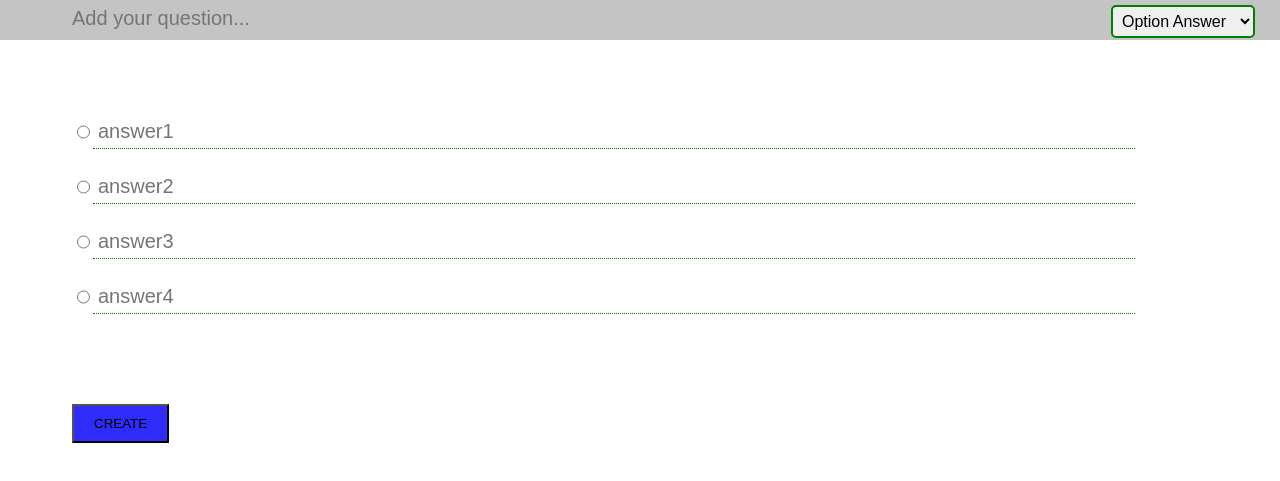
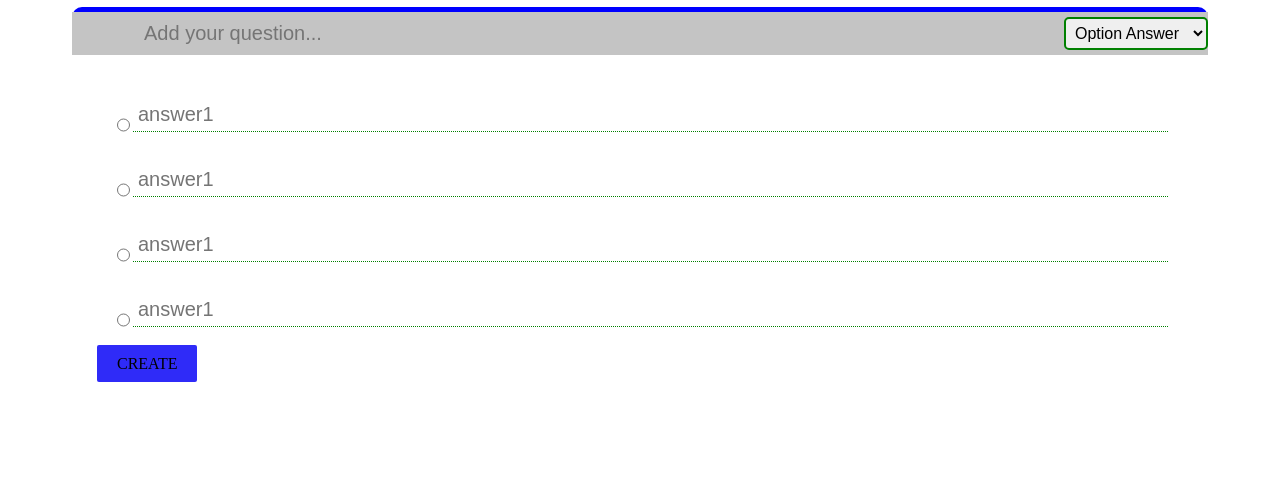
Before and after one commit to SokunbophaSovann2003/2022-QUIZ-APP-G14, a plain HTML site: page index.html in a window 1280 px wide. Shown: the part 135-616 px from the top of the page. Drawn offline with Linux system fonts and the light colour scheme.

Commit message:
#5 fix task add question code from javascript to html

```diff
--- a/css/style.css
+++ b/css/style.css
@@ -45,6 +45,7 @@ body{
 }
 
 /* Add question */
+
 .title{
     background-color:#0D08F8;
     padding-bottom: 10px;
@@ -67,6 +68,8 @@ body{
     color: white;
     font-size: 40px;
 }
+
+
 .add-question{
     width: 100%;
     border: none;
@@ -79,36 +82,46 @@ body{
 ::placeholder{
     font-size: 20px;
 }
+
 .choice{
     padding: 5px;
     font-size: 16px;
     position: absolute;
-    right: 25px;
-    margin-top: -35px;
+    right: 72px;
+    margin-top: 5px;
     border: 2px solid green;
     cursor: pointer;
     border-radius: 5px;
 }
+.type-of-input{
+    margin-bottom: -10px;
+}
 .type-answer{
-    margin: 72px 72px;
+    border-top: 5px solid blue;
+    margin: 10px 72px  10px 72px;
+    border-radius: 10px;
+}
+.input-answer{
+    margin:20px 30px 0 30px;
+    padding: 10px;
 }
 .input-group{
+    margin-top: 20px;
     display: flex;
 }
 .answer{
+    margin-top: -10px;
     border: none;
     padding: 10px 15px 5px 5px ;
     border-bottom: 1px dotted green;
     outline: none;
     font-size: 18px;
-    width: 90%;
+    width: 100%;
 }
-hr{
-    margin-left: 20px;
-}
+
 .type-of-question{
     font-size: 16px;
-    margin: 10px;
+    margin: -10px;
     cursor: pointer;
 }
 .radio{
@@ -117,6 +130,7 @@ hr{
 .create{
     background-color:#2F2BF8 ;
     padding: 10px 20px;
-    margin-left: 72px;
+    margin-left: 25px;
     cursor: pointer;
+    border-radius: 2px;
 }
--- a/index.html
+++ b/index.html
@@ -8,6 +8,43 @@
     <link rel="stylesheet" href="css/style.css">
 </head>
 <body>
+    <div class="container create-question">
+        <div class="create-question">
+            <div class="title"><button class="btn-back" id="btnBack">⇦</button>
+                <h1 class="title-create">CREATE QUESTION</h1>
+            </div>
+        </div>
+        <form class="type-answer">
+            <input class="add-question" type="text" placeholder="Add your question...">
+            <select class="choice">
+                <option class="type-of-question" id="option1" value="radio">Option Answer</option>
+                <option class="type-of-question" id="option2" value="checkbox">Multiple Choice</option>
+            </select>
+            <div class="input-answer">
+                <div class="input-group">
+                    <input type="radio" name="answer" class="type-of-input">
+                    <input type="text"class="answer" placeholder="answer1">
+                </div>
+                <br>
+                <div class="input-group">
+                    <input type="radio" name="answer" class="type-of-input">
+                    <input type="text"class="answer" placeholder="answer1">
+                </div>
+                <br>
+                <div class="input-group">
+                    <input type="radio" name="answer" class="type-of-input">
+                    <input type="text"class="answer" placeholder="answer1">
+                </div>
+                <br>
+                <div class="input-group">
+                    <input type="radio" name="answer" class="type-of-input">
+                    <input type="text"class="answer" placeholder="answer1">
+                </div>
+                <br>
+            </div>
+            <span class="create" id="create">CREATE</span>
+        </form>
+    </div>
     <script src="js/main.js"></script>
 </body>
 </html>
--- a/js/main.js
+++ b/js/main.js
@@ -3,6 +3,7 @@ let homePage = () =>{
 
     let container = document.createElement('div');
     container.className = 'container';
+    container.className = 'container_home';
     // 1. Logo
         // create element and class of elemen of logo
     let logo = document.createElement('div');
@@ -47,113 +48,18 @@ let homePage = () =>{
     ul.appendChild(li1);
     ul.appendChild(li2);
     container.appendChild(ul);
-
+    console.log(container)
 }
 // homePage()
 
 
 let createQuestion = document.querySelector("#btnCreate")
-let addQuestion = () =>{
-    let container = document.createElement('div');
-    container.className = 'container';
-    document.body.appendChild(container);
+// let addQuestion = () =>{
+//     let container = document.querySelector('.create-question');
 
-    // 1. Title of the questions
-    // create title of question
-    let titleQuestion = document.createElement('div');
-    titleQuestion.className = 'create-question';
-    let title = document.createElement('div');
-    title.className = 'title';
-    let btnBack = document.createElement('button');
-    btnBack.className = 'btn-back';
-    btnBack.innerHTML = '&#x21E6;';
-    btnBack.id="btnBack"
-    let h1 = document.createElement('h1');
-    h1.className = 'title-create'
-    h1.textContent = 'CREATE QUESTION'
-    let question = document.createElement('input');
-    question.className = 'add-question';
-    question.type = 'text';
-    question.placeholder = "Add your question...";
-        // Append it to container
-    container.appendChild(titleQuestion);
-    titleQuestion.appendChild(title);
-    title.appendChild(btnBack);
-    title.appendChild(h1);
-    titleQuestion.appendChild(question);
-    // Select type of the question
-    createChoice()
-    // Write your choice of the question
-    writeAnswers()
-    // get element to input answer and choose the correct answer
-    let choose = document.querySelector(".choice");
-    let create = document.querySelector('.create')
-    choose.addEventListener('click',changOption);
-    create.addEventListener('click', getQuestion)
-}
-let createChoice = () =>{
-    let container = document.querySelector('.container')
-    // 2. Type of the questions
-        // create elements
-    let select = document.createElement('select');
-    select.className ="choice"
-    let option1 = document.createElement('option')
-    option1.className = 'type-of-question';
-    option1.id = 'option1';
-    option1.value = 'radio';
-    option1.textContent = 'Option Answer';
-    let option2 = document.createElement('option')
-    option2.className = 'type-of-question'
-    option2.id = 'option2'
-    option2.value = 'checkbox';
-    option2.textContent = 'Multiple Choice';
-    // To append it to the container
-    select.appendChild(option1);
-    select.appendChild(option2);
-    container.appendChild(select);
+//     console.log(container)
 
-}
-
-// Function to write the write the answer
-let writeAnswers = () =>{
-    let container = document.querySelector('.container')
-    let form = document.createElement('form');
-    form.className = 'type-answer';
-    let typeOfQuestion = document.querySelector('.choice')
-    //3. Add form answer
-    for (i= 0; i <4; i++){
-        // create tag for input and answer
-        let inputGroup = document.createElement('div');
-        inputGroup.className ='input-group';
-
-        // Create element input for select type radio or checkbox
-        let input_to_select = document.createElement('input');
-        let br = document.createElement("br");
-        input_to_select.type = typeOfQuestion.value;
-        input_to_select.name = 'answer';
-        input_to_select.className = 'type-of-input';
-
-        // input text that is the answer for the question
-        let input_text = document.createElement('input');
-        input_text.type = 'text';
-        input_text.className = 'answer';
-        input_text.placeholder = 'answer' + (i+1);
-
-        // Append it to container
-        inputGroup.appendChild(input_to_select);
-        inputGroup.appendChild(input_text);
-        form.appendChild(inputGroup);
-        form.appendChild(br);
-        container.appendChild(form);
-    }
-    // 4. Create button create the question and append it to container
-    let btnCreate = document.createElement('button');
-    btnCreate.className = 'create';
-    btnCreate.id = 'create';
-    btnCreate.textContent = 'CREATE';
-    container.appendChild(btnCreate);
-}
-
+// }
 // Function to change the type of the question when the user want
 function changOption(){
     let inputAnswer = document.querySelectorAll('.type-of-input');
@@ -167,7 +73,6 @@ function changOption(){
         }
     }
 }
-
 
 // Get value from the input question====================
 let getQuestion = () =>{
@@ -184,17 +89,19 @@ let getQuestion = () =>{
         }
     }
     let corrected_answer = 1
+    let choose_answer = false
     for (let i = 0; i < selects.length; i++){
         if (selects[i].checked){
             dataList['crection'+"_" + corrected_answer] = answers[i].value
+            choose_answer = true
             corrected_answer += 1
         }
     }
+
     // Alert to tell user when the user don't complete all the condition
-    if (titleQuestion.value !== "" && answers[0].value !== "" && answers[1].value !== ""&& answers[1].value !== ""&& answers[3].value !== ""){
+    if (titleQuestion.value !== "" && answers[0].value !== "" && answers[1].value !== ""&& answers[1].value !== ""&& answers[3].value !== "" && choose_answer){
         dataList.title_question = titleQuestion.value
         data.push(dataList)
-
         // reset the value to empty
         titleQuestion.value = ""
         for (input of answers){
@@ -206,9 +113,14 @@ let getQuestion = () =>{
         // To alert when user don't input the answers and click start
     }else if(answers[0].value == "" || answers[1].value == ""|| answers[1].value == ""|| answers[3].value == ""){
         window.alert("You have to input your answer all places!")
+    }else{
+        window.alert("Please choose the correct answer!")
     }
     console.log(data)
 }
 let data = []
-// createQuestion.addEventListener('click', addQuestion)
-addQuestion();
+// get element to input answer and choose the correct answer
+let choose = document.querySelector(".choice");
+let create = document.querySelector('.create')
+choose.addEventListener('click',changOption);
+create.addEventListener('click', getQuestion)
```
